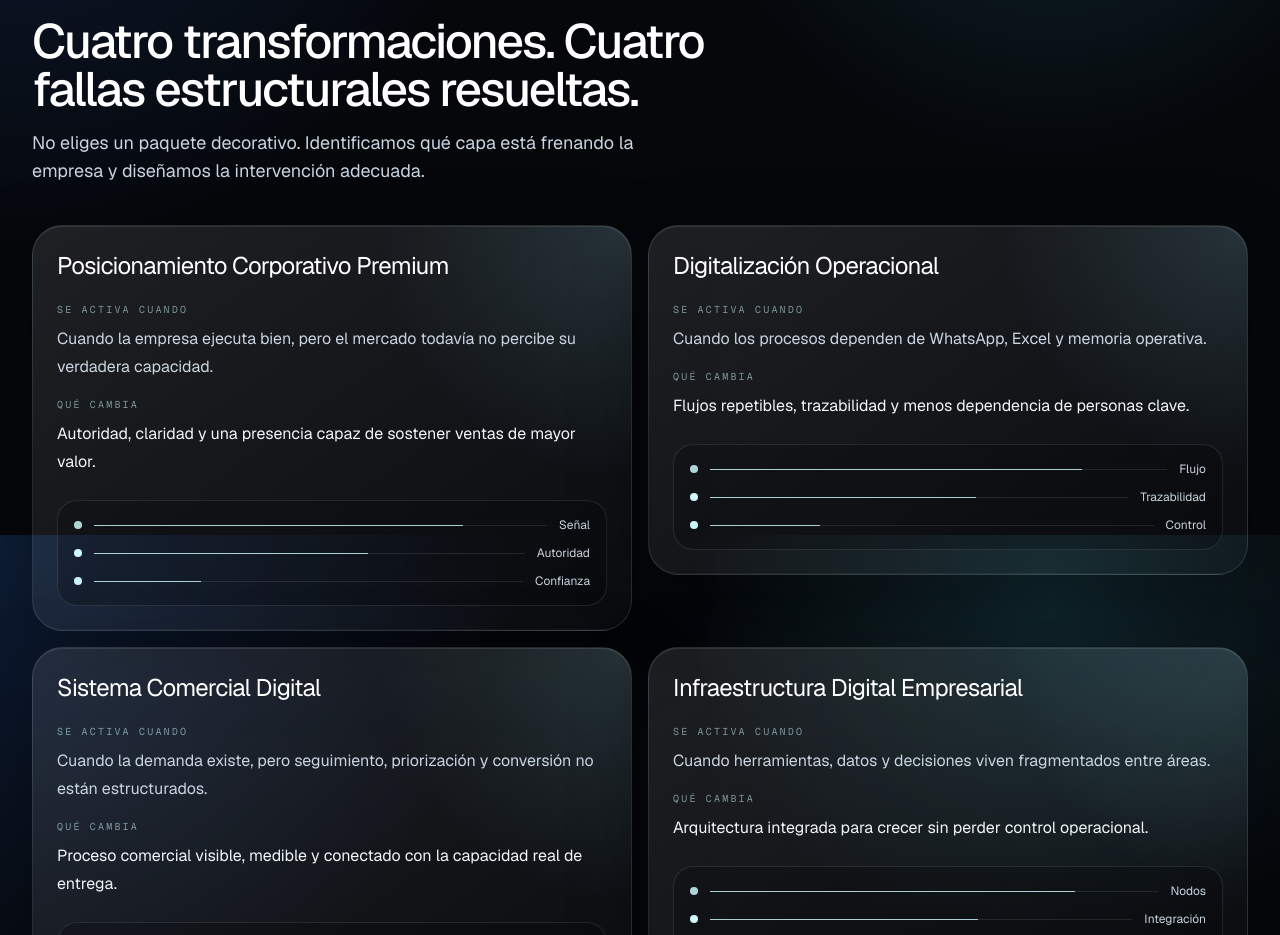
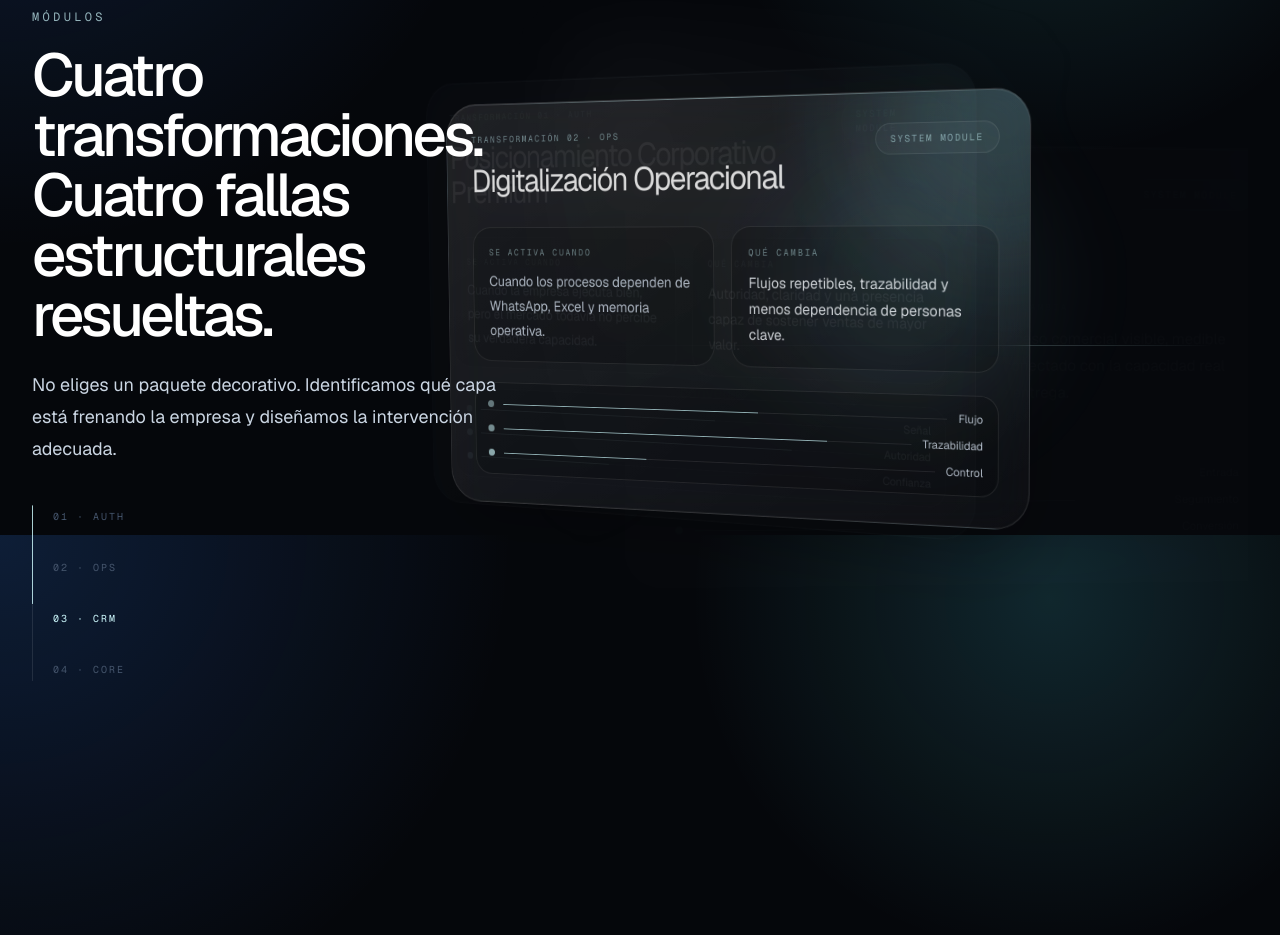
Before and after one commit to antoniobravocabanillas/vrilla.latam, a Next.js app: page /soluciones in a window 1280 px wide. Shown: the part 1865-2800 px from the top of the page. Built offline with nearby package versions, Linux system fonts and the light colour scheme.

Commit message:
Add sticky scroll showcase for solution modules

```diff
--- a/src/app/soluciones/page.tsx
+++ b/src/app/soluciones/page.tsx
@@ -1,6 +1,6 @@
 import { InteriorPage } from "@/components/interior-page";
 import { SolutionLayerSystem } from "@/components/interactive-systems";
-import { SolutionsArchitecture, SolutionModuleVisual } from "@/components/solutions-visual";
+import { SolutionModulesShowcase, SolutionsArchitecture } from "@/components/solutions-visual";
 import { PremiumLink, Reveal, SectionHeading } from "@/components/ui-primitives";
 
 const solutionModules = [
@@ -54,33 +54,7 @@ export default function SolucionesPage() {
         <SolutionLayerSystem />
       </section>
 
-      <section className="container-shell pb-24">
-        <SectionHeading
-          eyebrow="Módulos"
-          title="Cuatro transformaciones. Cuatro fallas estructurales resueltas."
-          copy="No eliges un paquete decorativo. Identificamos qué capa está frenando la empresa y diseñamos la intervención adecuada."
-        />
-        <div className="mt-10 grid gap-4 lg:grid-cols-2">
-          {solutionModules.map((solution, index) => (
-            <Reveal key={solution.title} delay={index * 0.05}>
-              <article className="rounded-[1.9rem] border border-white/10 p-6 surface-panel">
-                <h3 className="text-2xl tracking-[-0.03em]">{solution.title}</h3>
-                <div className="mt-5 grid gap-4">
-                  <div>
-                    <p className="font-mono text-[10px] uppercase tracking-[0.22em] text-cyan-100/55">Se activa cuando</p>
-                    <p className="mt-2 leading-7 text-slate-300">{solution.trigger}</p>
-                  </div>
-                  <div>
-                    <p className="font-mono text-[10px] uppercase tracking-[0.22em] text-cyan-100/55">Qué cambia</p>
-                    <p className="mt-2 leading-7 text-slate-100">{solution.change}</p>
-                  </div>
-                </div>
-                <SolutionModuleVisual kind={solution.kind} />
-              </article>
-            </Reveal>
-          ))}
-        </div>
-      </section>
+      <SolutionModulesShowcase modules={solutionModules} />
 
       <section className="container-shell pb-24">
         <div className="rounded-[2rem] border border-white/10 p-6 surface-panel lg:p-8">
--- a/src/components/solutions-visual.tsx
+++ b/src/components/solutions-visual.tsx
@@ -1,6 +1,7 @@
 "use client";
 
-import { motion } from "framer-motion";
+import { motion, MotionValue, useMotionValueEvent, useReducedMotion, useScroll, useTransform } from "framer-motion";
+import { useRef, useState } from "react";
 
 const architectureNodes = [
   { label: "Demanda", x: "8%", y: "20%" },
@@ -96,3 +97,177 @@ export function SolutionModuleVisual({
     </div>
   );
 }
+
+type SolutionModule = {
+  title: string;
+  trigger: string;
+  change: string;
+  kind: "positioning" | "operations" | "commercial" | "infrastructure";
+};
+
+const moduleCodes = {
+  positioning: "AUTH",
+  operations: "OPS",
+  commercial: "CRM",
+  infrastructure: "CORE",
+};
+
+export function SolutionModulesShowcase({ modules }: { modules: SolutionModule[] }) {
+  const ref = useRef<HTMLElement>(null);
+  const prefersReducedMotion = useReducedMotion();
+  const [active, setActive] = useState(0);
+  const { scrollYProgress } = useScroll({
+    target: ref,
+    offset: ["start start", "end end"],
+  });
+  const progressHeight = useTransform(scrollYProgress, [0, 1], ["0%", "100%"]);
+
+  useMotionValueEvent(scrollYProgress, "change", (latest) => {
+    const next = Math.min(modules.length - 1, Math.max(0, Math.floor(latest * modules.length)));
+    setActive(next);
+  });
+
+  return (
+    <section ref={ref} className="container-shell pb-24">
+      <div className="lg:hidden">
+        <p className="font-mono text-xs uppercase tracking-[0.28em] text-cyan-100/70">Módulos</p>
+        <h2 className="mt-4 text-balance text-3xl font-medium tracking-[-0.04em] text-white sm:text-4xl">
+          Cuatro transformaciones. Cuatro fallas estructurales resueltas.
+        </h2>
+        <p className="mt-5 max-w-2xl text-base leading-7 text-slate-300">
+          No eliges un paquete decorativo. Identificamos qué capa está frenando la empresa y diseñamos la intervención adecuada.
+        </p>
+        <div className="mt-10 grid gap-4">
+          {modules.map((solution, index) => (
+            <motion.article
+              key={solution.title}
+              initial={{ opacity: 0, y: 26, scale: 0.99 }}
+              whileInView={{ opacity: 1, y: 0, scale: 1 }}
+              viewport={{ once: true, amount: 0.2 }}
+              transition={{ duration: 0.65, delay: index * 0.05, ease: [0.16, 1, 0.3, 1] }}
+              className="rounded-[1.9rem] border border-white/10 p-6 surface-panel"
+            >
+              <SolutionModuleContent solution={solution} index={index} />
+            </motion.article>
+          ))}
+        </div>
+      </div>
+
+      <div className="relative hidden h-[430vh] lg:block">
+        <div className="sticky top-20 flex h-[calc(100vh-5rem)] items-center overflow-hidden">
+          <div className="grid w-full gap-12 lg:grid-cols-[0.82fr_1.18fr] lg:items-center">
+            <div className="relative z-10">
+              <p className="font-mono text-xs uppercase tracking-[0.28em] text-cyan-100/70">Módulos</p>
+              <h2 className="mt-5 max-w-3xl text-balance text-5xl font-medium tracking-[-0.055em] text-white xl:text-6xl">
+                Cuatro transformaciones. Cuatro fallas estructurales resueltas.
+              </h2>
+              <p className="mt-6 max-w-xl text-lg leading-8 text-slate-300">
+                No eliges un paquete decorativo. Identificamos qué capa está frenando la empresa y diseñamos la intervención adecuada.
+              </p>
+
+              <div className="mt-10 flex gap-5">
+                <div className="h-44 w-px overflow-hidden rounded-full bg-white/10">
+                  <motion.div className="w-full rounded-full bg-cyan-100/80" style={{ height: progressHeight }} />
+                </div>
+                <div className="grid content-between py-1">
+                  {modules.map((module, index) => (
+                    <div
+                      key={module.title}
+                      className={`text-left font-mono text-[10px] uppercase tracking-[0.2em] transition ${
+                        active === index ? "text-cyan-100" : "text-slate-600"
+                      }`}
+                    >
+                      0{index + 1} · {moduleCodes[module.kind]}
+                    </div>
+                  ))}
+                </div>
+              </div>
+            </div>
+
+            <div className="relative min-h-[620px] [perspective:1800px]">
+              <div className="absolute inset-0 rounded-[3rem] bg-[radial-gradient(circle_at_50%_40%,rgba(147,232,255,0.16),transparent_36%),linear-gradient(135deg,rgba(255,255,255,0.04),transparent_45%)] blur-2xl" />
+              <div className="absolute inset-x-8 top-1/2 h-px bg-gradient-to-r from-transparent via-cyan-100/35 to-transparent" />
+              {modules.map((solution, index) => (
+                <ScrollModuleCard
+                  key={solution.title}
+                  solution={solution}
+                  index={index}
+                  total={modules.length}
+                  progress={scrollYProgress}
+                  reduced={Boolean(prefersReducedMotion)}
+                />
+              ))}
+            </div>
+          </div>
+        </div>
+      </div>
+    </section>
+  );
+}
+
+function ScrollModuleCard({
+  solution,
+  index,
+  total,
+  progress,
+  reduced,
+}: {
+  solution: SolutionModule;
+  index: number;
+  total: number;
+  progress: MotionValue<number>;
+  reduced: boolean;
+}) {
+  const segment = 1 / total;
+  const center = (index + 0.5) * segment;
+  const enter = Math.max(0, center - segment * 0.92);
+  const exit = Math.min(1, center + segment * 0.92);
+  const first = index === 0;
+  const last = index === total - 1;
+  const opacity = useTransform(progress, [enter, center, exit], first ? [1, 1, 0] : last ? [0, 1, 1] : [0, 1, 0]);
+  const x = useTransform(progress, [enter, center, exit], reduced ? [0, 0, 0] : first ? [0, 0, -220] : last ? [220, 0, 0] : [220, 0, -220]);
+  const y = useTransform(progress, [enter, center, exit], reduced ? [0, 0, 0] : first ? [0, 0, -46] : last ? [72, 0, 0] : [72, 0, -46]);
+  const scale = useTransform(progress, [enter, center, exit], reduced ? [1, 1, 1] : first ? [1, 1, 0.9] : last ? [0.86, 1, 1] : [0.86, 1, 0.9]);
+  const rotateY = useTransform(progress, [enter, center, exit], reduced ? [0, 0, 0] : first ? [0, 0, -22] : last ? [22, 0, 0] : [22, 0, -22]);
+  const rotateX = useTransform(progress, [enter, center, exit], reduced ? [0, 0, 0] : first ? [0, 0, -4] : last ? [4, 0, 0] : [4, 0, -4]);
+
+  return (
+    <motion.article
+      style={{ opacity, x, y, scale, rotateY, rotateX, zIndex: total - index }}
+      className="absolute inset-x-0 top-1/2 -translate-y-1/2 overflow-hidden rounded-[2.4rem] border border-white/12 p-8 surface-panel [transform-style:preserve-3d]"
+    >
+      <div className="absolute -right-24 -top-24 h-64 w-64 rounded-full bg-cyan-200/12 blur-3xl" />
+      <div className="absolute inset-x-8 top-0 h-px bg-gradient-to-r from-transparent via-cyan-100/55 to-transparent" />
+      <SolutionModuleContent solution={solution} index={index} />
+    </motion.article>
+  );
+}
+
+function SolutionModuleContent({ solution, index }: { solution: SolutionModule; index: number }) {
+  return (
+    <>
+      <div className="flex items-start justify-between gap-6">
+        <div>
+          <p className="font-mono text-[10px] uppercase tracking-[0.22em] text-cyan-100/55">
+            Transformación 0{index + 1} · {moduleCodes[solution.kind]}
+          </p>
+          <h3 className="mt-5 max-w-2xl text-3xl tracking-[-0.045em] text-white lg:text-4xl">{solution.title}</h3>
+        </div>
+        <span className="hidden rounded-full border border-white/10 bg-white/[0.035] px-4 py-2 font-mono text-[10px] uppercase tracking-[0.18em] text-cyan-100/65 xl:block">
+          System module
+        </span>
+      </div>
+      <div className="mt-8 grid gap-5 xl:grid-cols-2">
+        <div className="rounded-[1.4rem] border border-white/10 bg-black/20 p-5">
+          <p className="font-mono text-[10px] uppercase tracking-[0.22em] text-cyan-100/55">Se activa cuando</p>
+          <p className="mt-3 leading-7 text-slate-300">{solution.trigger}</p>
+        </div>
+        <div className="rounded-[1.4rem] border border-white/10 bg-black/20 p-5">
+          <p className="font-mono text-[10px] uppercase tracking-[0.22em] text-cyan-100/55">Qué cambia</p>
+          <p className="mt-3 leading-7 text-slate-100">{solution.change}</p>
+        </div>
+      </div>
+      <SolutionModuleVisual kind={solution.kind} />
+    </>
+  );
+}
```
